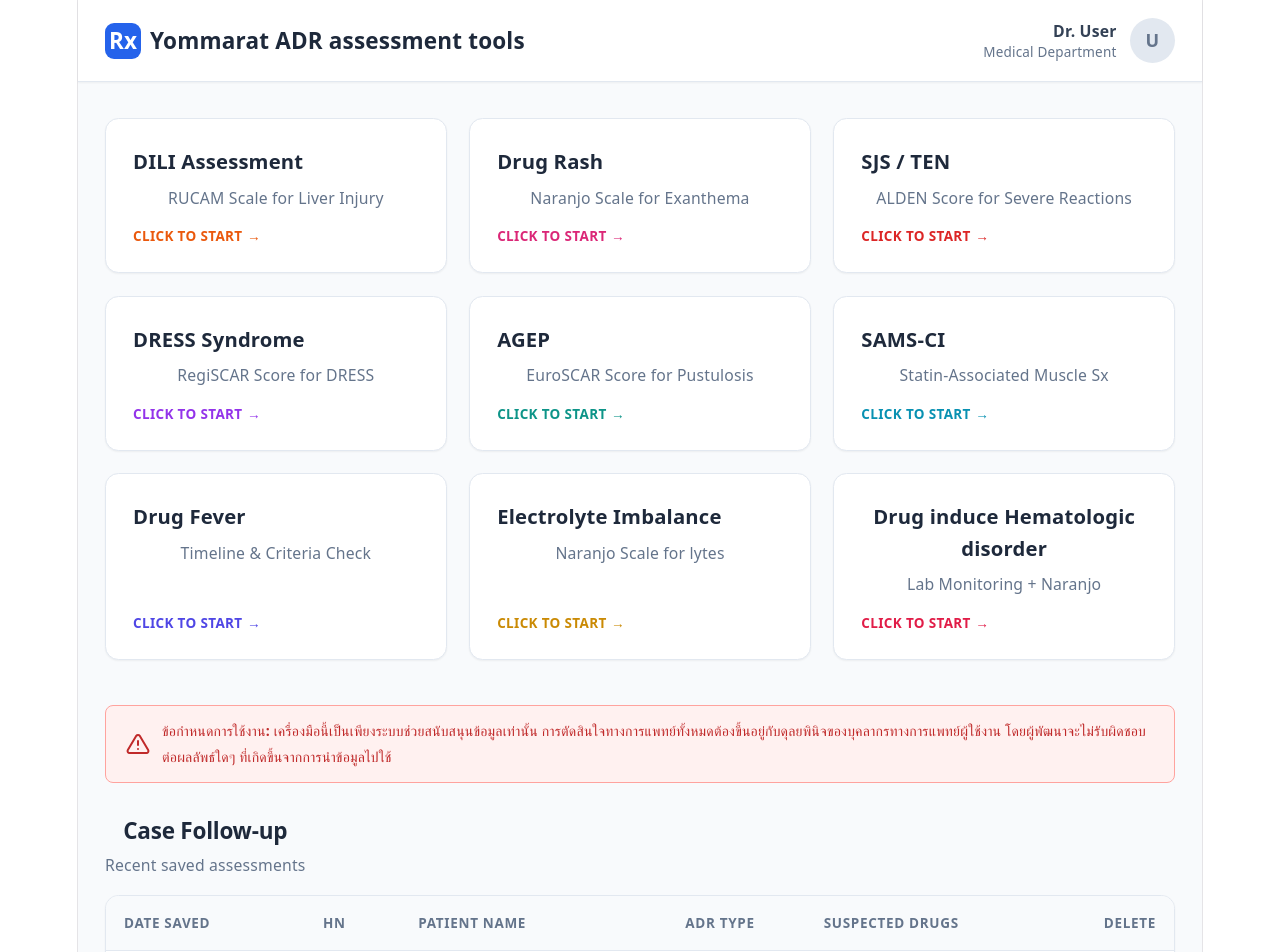
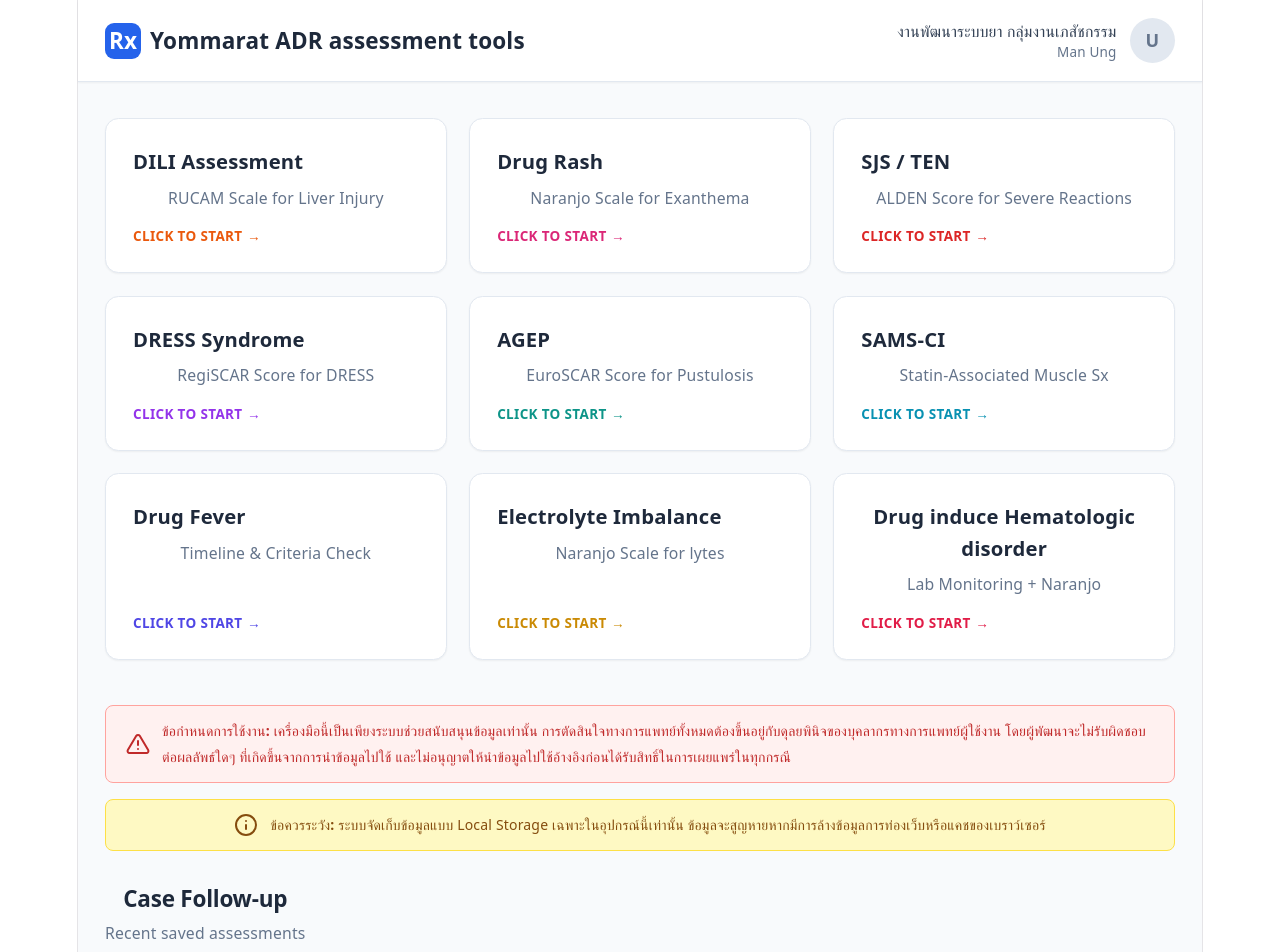
Before and after one commit to ungsriswork-oss/ADR, a React (Vite) app: page / in a window 1280 px wide. Shown: the top 952 px of the page. Built offline with nearby package versions, Linux system fonts and the light colour scheme.

Commit message:
Fix home

```diff
--- a/src/pages/Home.jsx
+++ b/src/pages/Home.jsx
@@ -4,7 +4,7 @@ import { useNavigate } from 'react-router-dom';
 const Home = () => {
   const navigate = useNavigate();
   const [savedCases, setSavedCases] = useState([]);
-  const currentUser = 'Dr. User';
+  const currentUser = 'งานพัฒนาระบบยา กลุ่มงานเภสัชกรรม';
 
   useEffect(() => {
     const data = JSON.parse(localStorage.getItem('dili_cases') || '[]');
@@ -162,7 +162,7 @@ const Home = () => {
               <div className="text-sm font-bold text-slate-700">
                 {currentUser}
               </div>
-              <div className="text-xs text-slate-500">Medical Department</div>
+              <div className="text-xs text-slate-500">Man Ung</div>
             </div>
             <div className="w-10 h-10 bg-slate-200 rounded-full flex items-center justify-center text-slate-500 font-bold">
               U
@@ -217,14 +217,14 @@ const Home = () => {
           </div>
         </div>
 
-        {/* Disclaimer */}
+        {/* Disclaimer กล่องสีแดง */}
         <div
           style={{
             backgroundColor: '#fff1f0',
             border: '1px solid #ffa39e',
             borderRadius: '8px',
             padding: '12px 20px',
-            marginBottom: '32px',
+            marginBottom: '16px', // ปรับระยะห่างให้ชิดกล่องเหลืองด้านล่าง
             color: '#c02a2a',
             fontSize: '14px',
             fontWeight: '500',
@@ -256,7 +256,47 @@ const Home = () => {
             เครื่องมือนี้เป็นเพียงระบบช่วยสนับสนุนข้อมูลเท่านั้น
             การตัดสินใจทางการแพทย์ทั้งหมดต้องขึ้นอยู่กับดุลยพินิจของบุคลากรทางการแพทย์ผู้ใช้งาน
             โดยผู้พัฒนาจะไม่รับผิดชอบต่อผลลัพธ์ใดๆ
-            ที่เกิดขึ้นจากการนำข้อมูลไปใช้
+            ที่เกิดขึ้นจากการนำข้อมูลไปใช้ และไม่อนุญาตให้นำข้อมูลไปใช้อ้างอิงก่อนได้รับสิทธิ์ในการเผยแพร่ในทุกกรณี
+          </span>
+        </div>
+
+        {/* Local Storage Warning กล่องสีเหลือง */}
+        <div
+          style={{
+            backgroundColor: '#fef9c3', // สีเหลืองอ่อน
+            border: '1px solid #fde047', // กรอบสีเหลือง
+            borderRadius: '8px',
+            padding: '12px 20px',
+            marginBottom: '32px', // ระยะห่างจากตารางด้านล่าง
+            color: '#854d0e', // ตัวหนังสือสีเหลืองเข้มโทนน้ำตาล
+            fontSize: '14px',
+            fontWeight: '500',
+            textAlign: 'center',
+            display: 'flex',
+            alignItems: 'center',
+            justifyContent: 'center',
+            gap: '12px',
+          }}
+        >
+          <svg
+            xmlns="http://www.w3.org/2000/svg"
+            width="24"
+            height="24"
+            viewBox="0 0 24 24"
+            fill="none"
+            stroke="currentColor"
+            strokeWidth="2"
+            strokeLinecap="round"
+            strokeLinejoin="round"
+            style={{ flexShrink: 0 }}
+          >
+            <circle cx="12" cy="12" r="10"></circle>
+            <line x1="12" y1="16" x2="12" y2="12"></line>
+            <line x1="12" y1="8" x2="12.01" y2="8"></line>
+          </svg>
+          <span style={{ textAlign: 'left' }}>
+            <strong>ข้อควรระวัง:</strong>{' '}
+            ระบบจัดเก็บข้อมูลแบบ Local Storage เฉพาะในอุปกรณ์นี้เท่านั้น ข้อมูลจะสูญหายหากมีการล้างข้อมูลการท่องเว็บหรือแคชของเบราว์เซอร์
           </span>
         </div>
 
```
